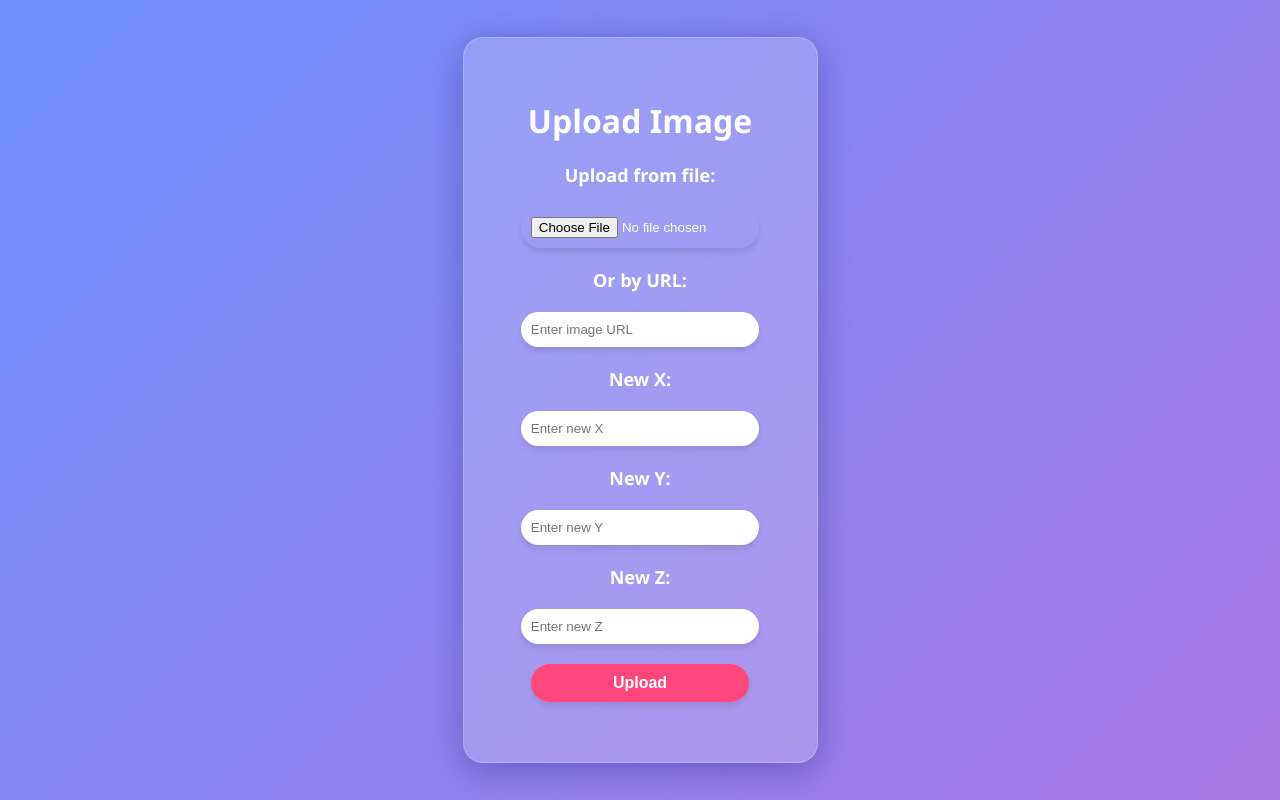
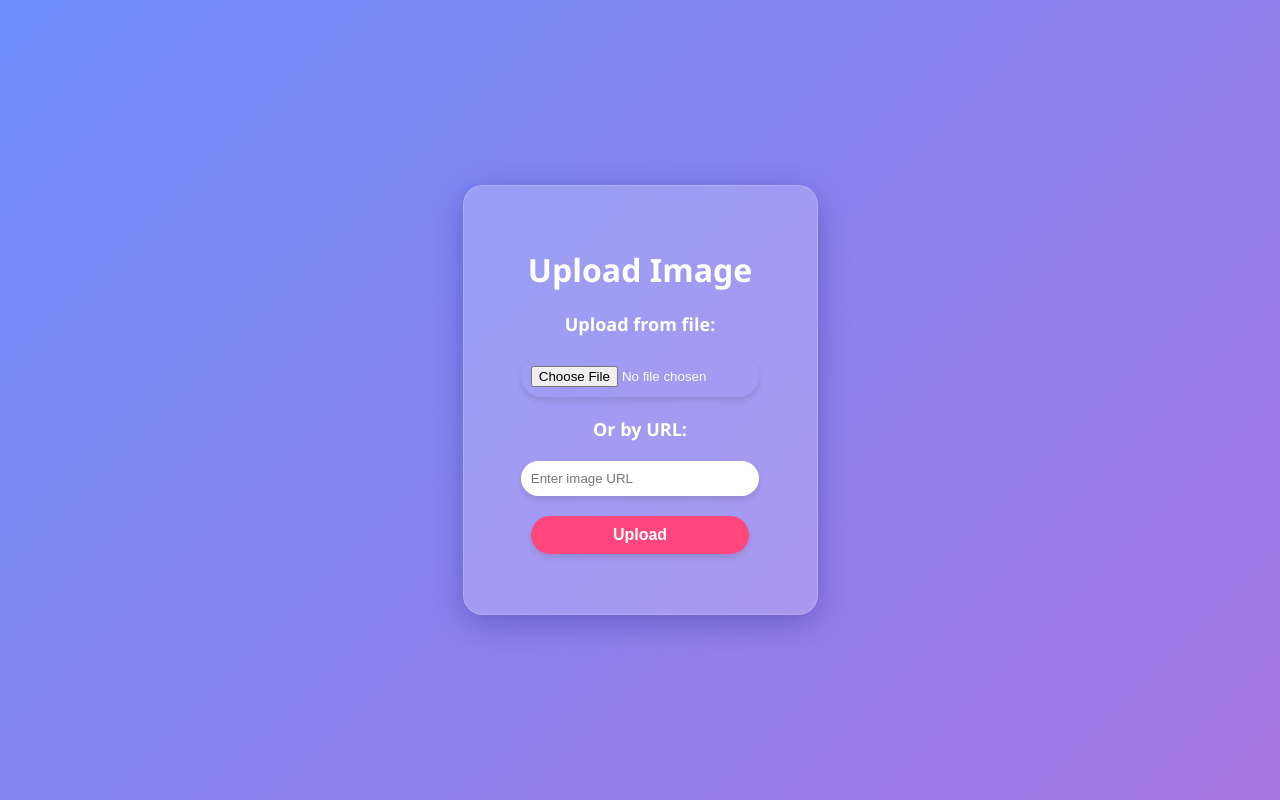
Before and after one commit to Revisto/kenar, a Flask app: page /1/upload in a window 1280 px wide. Run offline with Flask 3, Linux system fonts and the light colour scheme.

Commit message:
Refactor image resizing functionality in upload.html template

```diff
--- a/routers.py
+++ b/routers.py
@@ -30,7 +30,7 @@ def view(post_id):
                 with open(model_file, 'wb') as file:
                     response = requests.get(model_file_url)
                     file.write(response.content)
-                resize_model(model_file, model_file, post.new_sizes)
+                #resize_model(model_file, model_file, post.new_sizes)
                 post_operations.update_post_status(post_id, 'SUCCEEDED')
             elif task['status'] == 'FAILED' or task['status'] == 'EXPIRED':
                 flash('Model creation failed')
@@ -90,14 +90,14 @@ def upload_post(post_id):
                 post_operations.delete_post(post_id)
             post_operations.create_new_post(post_id, task_id, new_sizes)
             flash('File successfully uploaded')
-            view_url = url_for('main.view', post_id=post_id)
+            view_url = url_for('main.view', post_id=post_id, admin=True)
             return render_template('success.html', view_url=view_url)
     elif 'url' in request.form and request.form['url'] != '':
         image_url = request.form['url']
         task_id = MeshyService(Config.MESHY_API_KEY).create_image_to_3d_task(image_url)
         post_operations.create_new_post(post_id, task_id)
         flash('URL received')
-        view_url = url_for('main.view', post_id=post_id)
+        view_url = url_for('main.view', post_id=post_id, admin=True)
         return render_template('success.html', view_url=view_url)
     else:
         flash('No file or URL provided')
@@ -145,8 +145,3 @@ def index():
 
     posts = post_operations.get_all_posts()
     return render_template('index.html', posts=posts)
-
-
-@main.route('/test')
-def test():
-    return render_template('wait.html')
--- a/templates/upload.html
+++ b/templates/upload.html
@@ -69,23 +69,7 @@
                 <label for="url">Or by URL:</label>
                 <input type="text" id="url" name="url" placeholder="Enter image URL" oninput="checkInputType()">
             </div>
-            <div>
-                <label for="new_x">New X:</label>
-                <input type="text" id="new_x" name="new_x" placeholder="Enter new X">
-            </div>
-            <div>
-                <label for="new_y">New Y:</label>
-                <input type="text" id="new_y" name="new_y" placeholder="Enter new Y">
-            </div>
-            <div>
-                <label for="new_z">New Z:</label>
-                <input type="text" id="new_z" name="new_z" placeholder="Enter new Z">
-            </div>
-
-            <!-- Hidden input field to store the JSON string -->
-            <input type="hidden" id="new_sizes" name="new_sizes">
-
-            <button type="submit" onclick="prepareData()">Upload</button>
+            <button type="submit">Upload</button>
         </form>
     </div>
     <script>
@@ -101,27 +85,6 @@
                 form.action = window.location.pathname;
             }
         }
-        function prepareData() {
-            const newX = document.getElementById('new_x').value;
-            const newY = document.getElementById('new_y').value;
-            const newZ = document.getElementById('new_z').value;
-
-            // Constructing the dictionary
-            const sizesDict = {
-                x: newX,
-                y: newY,
-                z: newZ
-            };
-
-            // Converting the dictionary to a JSON string
-            const sizesJson = JSON.stringify(sizesDict);
-
-            // Setting the JSON string as the value of the hidden input field
-            document.getElementById('new_sizes').value = sizesJson;
-
-            // No need to manually set form action here unless it's dynamic
-        }
-
     </script>
 </body>
 </html>
```
